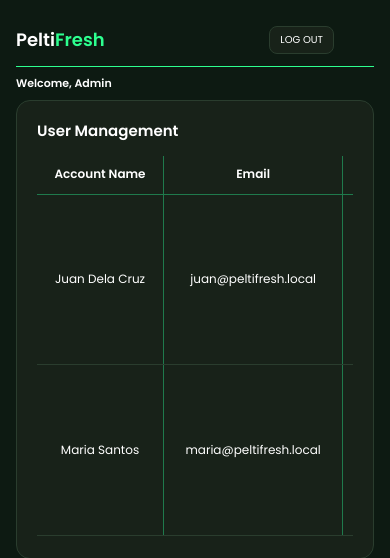
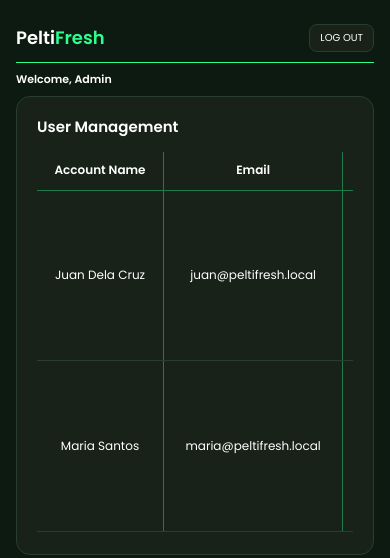
Before and after one commit to nksglld/PeltiFresh-Website, a Flask app: page /admin in a window 390 px wide. Shown: the top 558 px of the page. Run offline with Flask 3, Linux system fonts and the light colour scheme.

Commit message:
updated a bit

```diff
--- a/static/css/style.css
+++ b/static/css/style.css
@@ -751,3 +751,18 @@ body {
     min-height: 380px;
   }
 }
+
+/* Align LOG OUT button flush to the right edge */
+.app-header {
+  width: 100%;
+}
+
+.header-actions {
+  margin-left: auto;
+}
+
+@media (max-width: 600px) {
+  .avatar {
+    display: none;
+  }
+}
```
